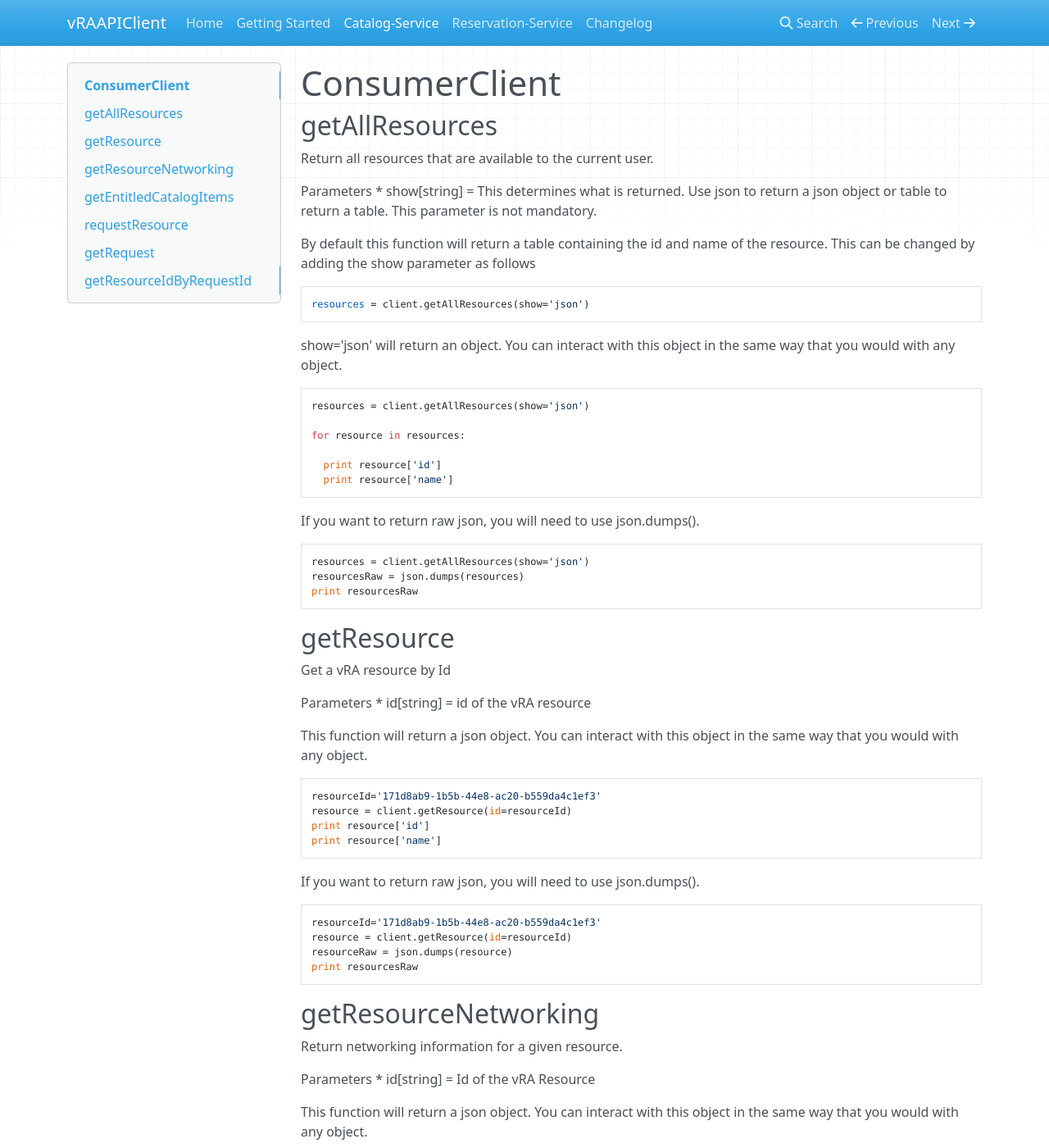
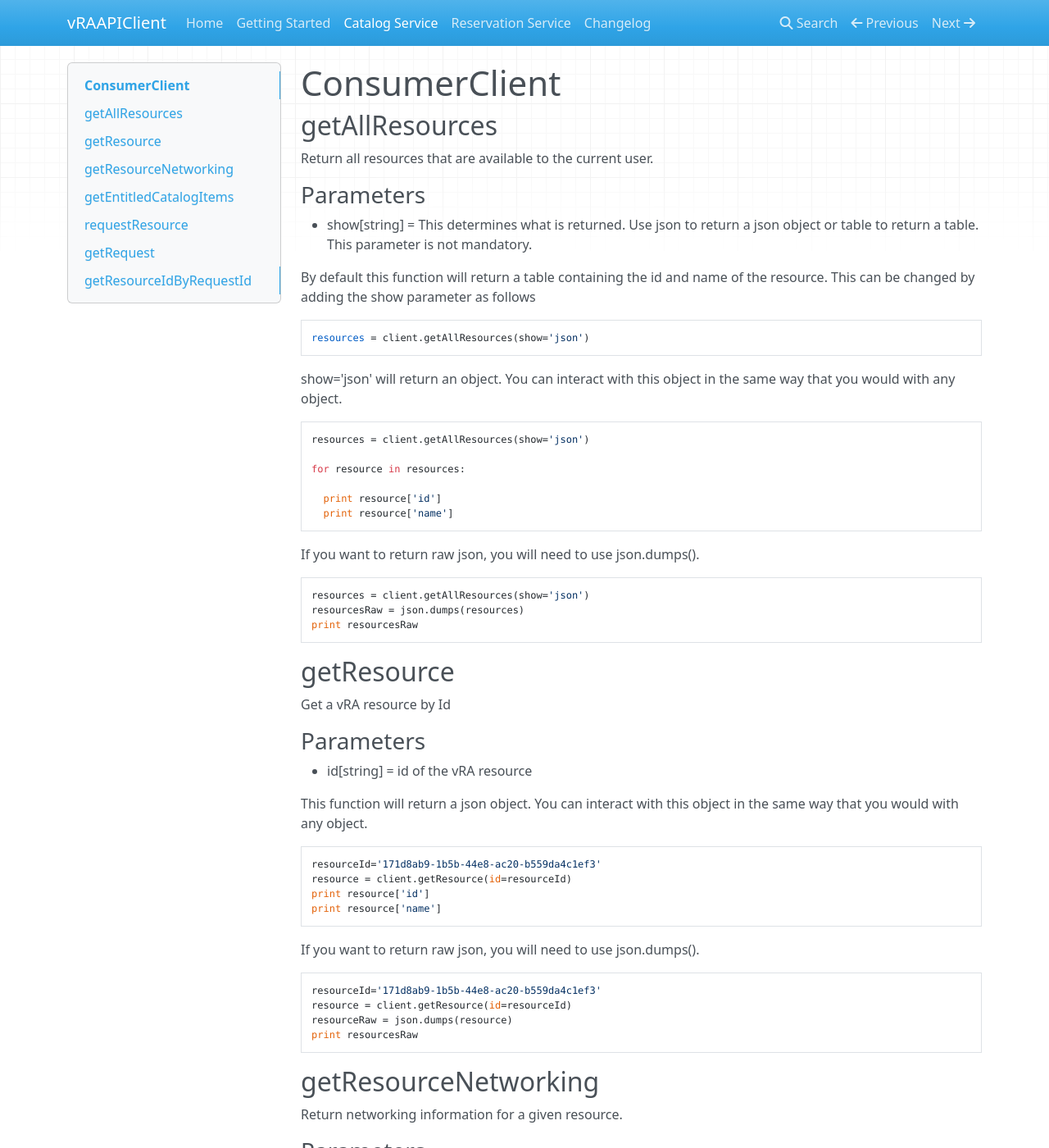
Before and after one commit to chelnak/vRAAPIClient, an MkDocs documentation site: the page built from docs/catalog_service.md, in a window 1280 px wide and 1400 px high. Shown: the whole window at 82% size. Built offline with MkDocs 1.6.1, drawn with Linux system fonts in a browser that asks for light colours; nearby versions of some CDN libraries; old or Windows-style settings are respelled for this version of MkDocs; some of the changed text lies outside the part shown.

````diff
--- a/docs/Catalog-Service.md
+++ b/docs/catalog_service.md
@@ -4,7 +4,7 @@
 
 Return all resources that are available to the current user.
 
-Parameters
+###Parameters
 * show[string] = This determines what is returned. Use json to return a json object or
                     table to return a table. This parameter is not mandatory.
 
@@ -39,7 +39,7 @@ print resourcesRaw
 
 Get a vRA resource by Id
 
-Parameters
+###Parameters
 * id[string] = id of the vRA resource
 
 This function will return a json object. You can interact with this object in the same way
@@ -64,7 +64,7 @@ print resourcesRaw
 
 Return networking information for a given resource.
 
-Parameters
+###Parameters
 * id[string] = Id of the vRA Resource
 
 This function will return a json object. You can interact with this object in the same way
@@ -92,7 +92,7 @@ print networkingRaw
 
 Return all entitled catalog items for the current user.
 
-Parameters
+###Parameters
 * show[string] = This determines what is returned. Use json to return a json object or
                     table to return a table. This parameter is not mandatory.
 
@@ -127,7 +127,7 @@ print entitledCatalogItemsRaw
 
 Submit a request based on payload
 
-Parameters
+###Parameters
 * payload[json] = json request (example: request.json)
 
 Before using this function you will need to generate a blueprint request file.
@@ -165,7 +165,7 @@ For more detailed examples please see the examples/requests directory of this pr
 
 Return information on a given request
 
-Parameters
+###Parameters
 * id[string] = Id of the vRA request.
 
 ```
@@ -177,7 +177,7 @@ print request['state']
 
 Search for a resource with a matching request id
 
-Parameters
+###Parameters
 * id[string] = Request id of the vRA resource
 
 When you deploy a machine with requestResource() it will return the request id. Use this function
--- a/mkdocs.yml
+++ b/mkdocs.yml
@@ -4,6 +4,6 @@ site_name: vRAAPIClient
 pages:
 - 'Home'  : 'index.md'
 - 'Getting Started': 'getting_started.md'
-- 'Catalog-Service': 'Catalog-Service.md'
-- 'Reservation-Service': 'Reservation-Service.md'
+- 'Catalog Service': 'catalog_service.md'
+- 'Reservation Service': 'reservation_service.md'
 - 'Changelog': 'changelog.md'
````
Also changed, not shown: README.md (+2 -3 lines), docs/changelog.md (+5 -0 lines), docs/Reservation-Service.md (deleted), docs/reservation_service.md (added).
